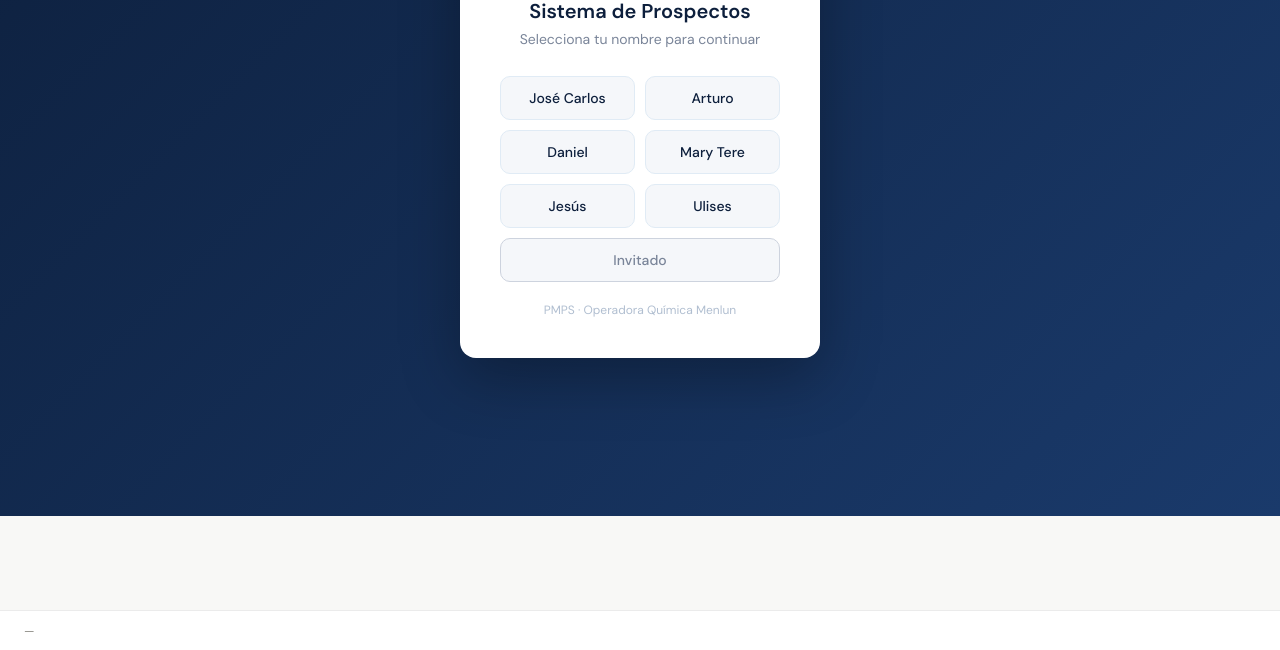
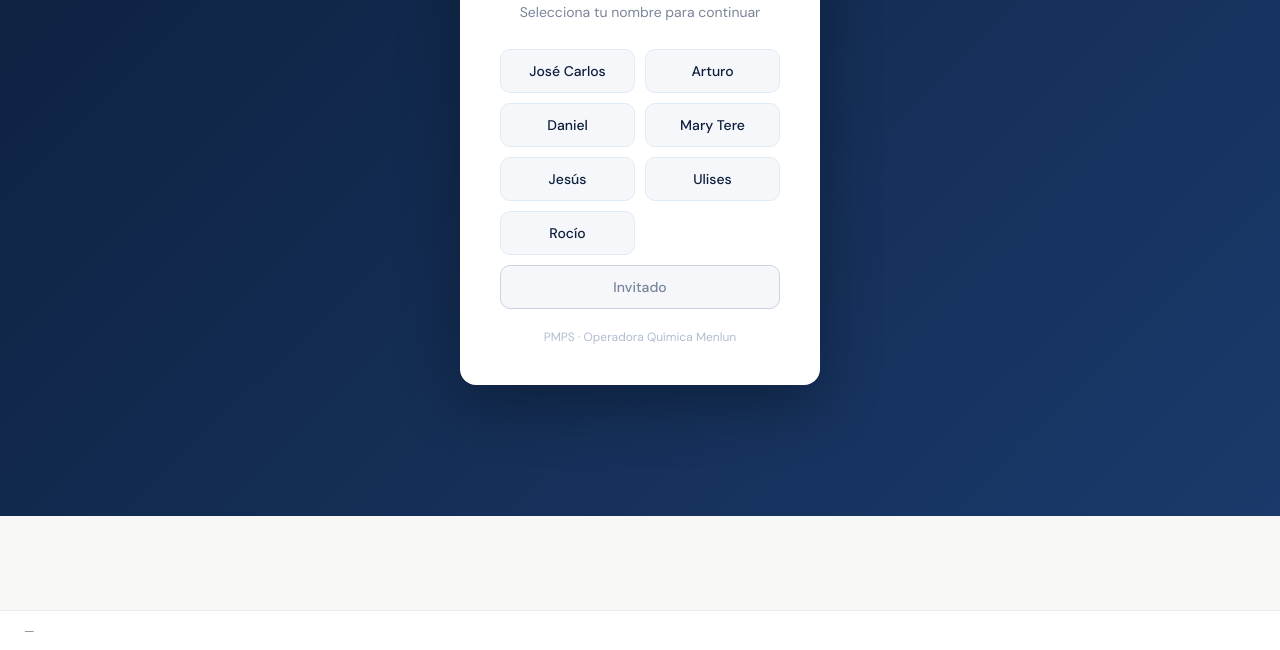
Before and after one commit to pakostudio/menlun-prospectos, a plain HTML site: page index.html in a window 1280 px wide. Shown: the part 284-934 px from the top of the page. Drawn offline with nearby package versions, Linux system fonts and the light colour scheme.

Commit message:
Add files via upload

```diff
--- a/index.html
+++ b/index.html
@@ -246,6 +246,7 @@ tr:hover .row-actions { opacity: 1; }
         <button onclick="selectNombre('mary_tere','Mary Tere')" class="login-btn">Mary Tere</button>
         <button onclick="selectNombre('jesus','Jesús')" class="login-btn">Jesús</button>
         <button onclick="selectNombre('ulises','Ulises')" class="login-btn">Ulises</button>
+        <button onclick="selectNombre('rocio','Rocío')" class="login-btn">Rocío</button>
         <button onclick="selectNombre('invitado','Invitado')" class="login-btn" style="grid-column:1/-1;background:#F5F7FA;color:#7A8599;border-color:#CDD3DE">Invitado</button>
       </div>
     </div>
@@ -543,6 +544,7 @@ const VENDEDORES = [
   { id: 'mary_tere',   nombre: 'Mary Tere',   color: '#4A90C4' },
   { id: 'jesus',       nombre: 'Jesús',       color: '#2C5F8A' },
   { id: 'ulises',      nombre: 'Ulises',      color: '#7AB3D4' },
+  { id: 'rocio',       nombre: 'Rocío',       color: '#C47AB3' },
 ]
 
 /* Inteligencia de mercado 2026 — fuente: Pronóstico Menlun / SM Soluciones */
@@ -598,6 +600,7 @@ const PINS = {
   'mary_tere':   '4567',
   'jesus':       '5678',
   'ulises':      '6789',
+  'rocio':       '7890',
   'invitado':    '0000',
 }
 
```
